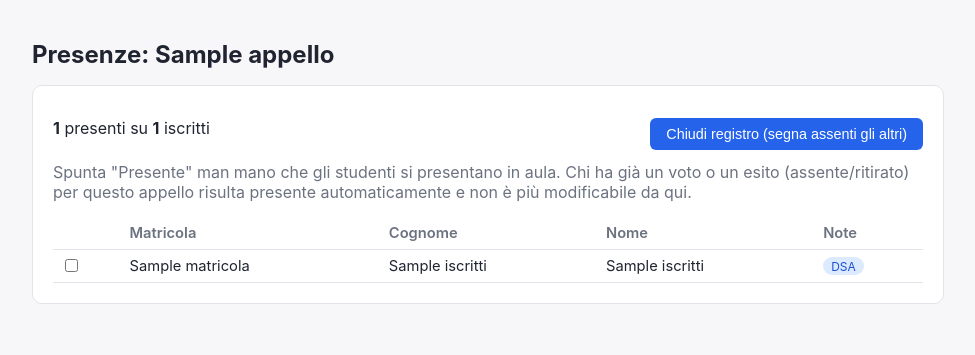
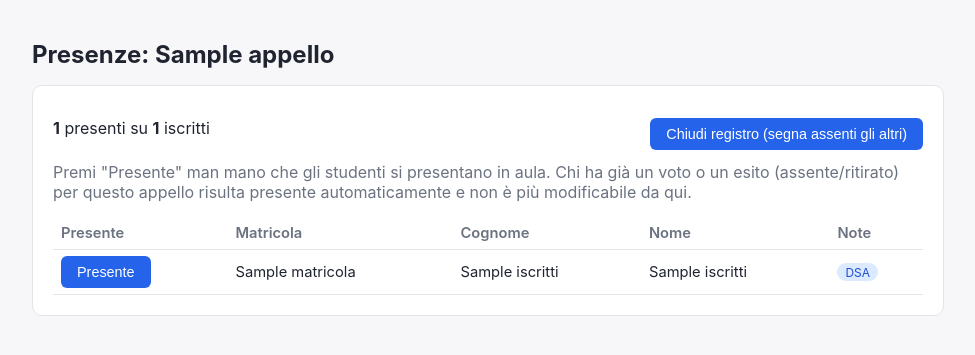
Before and after one commit to danieleangella/esamix, a FastAPI app: template quizesame/templates/presenze.html in a window 1280 px wide. Shown: the part 78-433 px from the top of the page, without its empty margins (152-1127 px from the left). Run offline with FastAPI, Linux system fonts and the light colour scheme; the template is opened without the code that fills it: most values are stand-ins (such as "Sample title", 1, 10 or a date in 2020).

Commit message:
Sostituisce la checkbox del registro presenze con un bottone "Presente"
Più naturale su schermi touch/piccoli usati in aula: un tocco per segnare
presente, un bottone "Annulla" separato per disfare per errore.

Co-Authored-By: Claude Sonnet 5 <noreply@anthropic.com>

```diff
--- a/quizesame/templates/presenze.html
+++ b/quizesame/templates/presenze.html
@@ -35,19 +35,30 @@
     </div>
   </div>
   <p class="muted" style="margin-top:0.75rem">
-    Spunta "Presente" man mano che gli studenti si presentano in aula. Chi ha già un voto o un esito
+    Premi "Presente" man mano che gli studenti si presentano in aula. Chi ha già un voto o un esito
     (assente/ritirato) per questo appello risulta presente automaticamente e non è più modificabile da qui.
   </p>
 
   <table style="margin-top:1rem">
-    <tr><th></th><th>Matricola</th><th>Cognome</th><th>Nome</th><th>Note</th></tr>
+    <tr><th>Presente</th><th>Matricola</th><th>Cognome</th><th>Nome</th><th>Note</th></tr>
     {% for s in riepilogo.iscritti %}
     <tr>
       <td>
+        {% if s.bloccato %}
+        <span class="badge badge-ok">Presente</span>
+        {% elif s.presente %}
+        <span class="badge badge-ok">Presente</span>
+        {% if not appello.presenze_chiuse %}
         <form class="inline" method="post" action="/corsi/{{ corso.tag }}/appelli/{{ appello.id }}/presenze/{{ s.matricola }}/imposta">
-          <input type="checkbox" name="presente" value="1" style="width:auto" onchange="this.form.requestSubmit()"
-                 {% if s.presente %}checked{% endif %} {% if s.bloccato or appello.presenze_chiuse %}disabled{% endif %}>
+          <button type="submit" class="secondary" style="padding:0.1rem 0.5rem; font-size:0.85rem">Annulla</button>
         </form>
+        {% endif %}
+        {% else %}
+        <form class="inline" method="post" action="/corsi/{{ corso.tag }}/appelli/{{ appello.id }}/presenze/{{ s.matricola }}/imposta">
+          <input type="hidden" name="presente" value="1">
+          <button type="submit" {% if appello.presenze_chiuse %}disabled{% endif %}>Presente</button>
+        </form>
+        {% endif %}
       </td>
       <td>{{ s.matricola }}</td>
       <td>{{ s.cognome }}</td>
```
